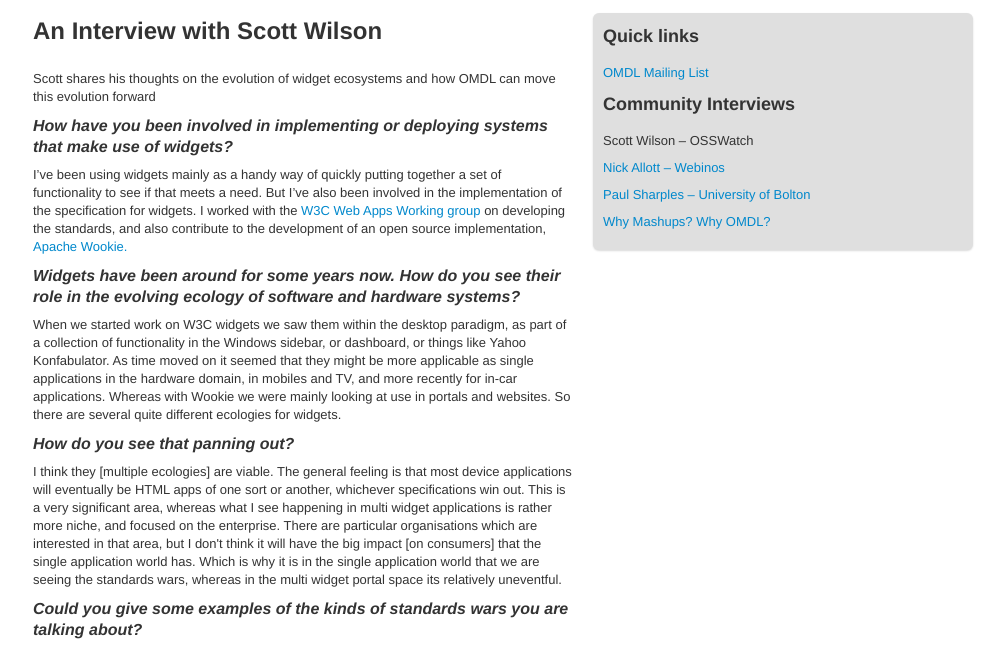
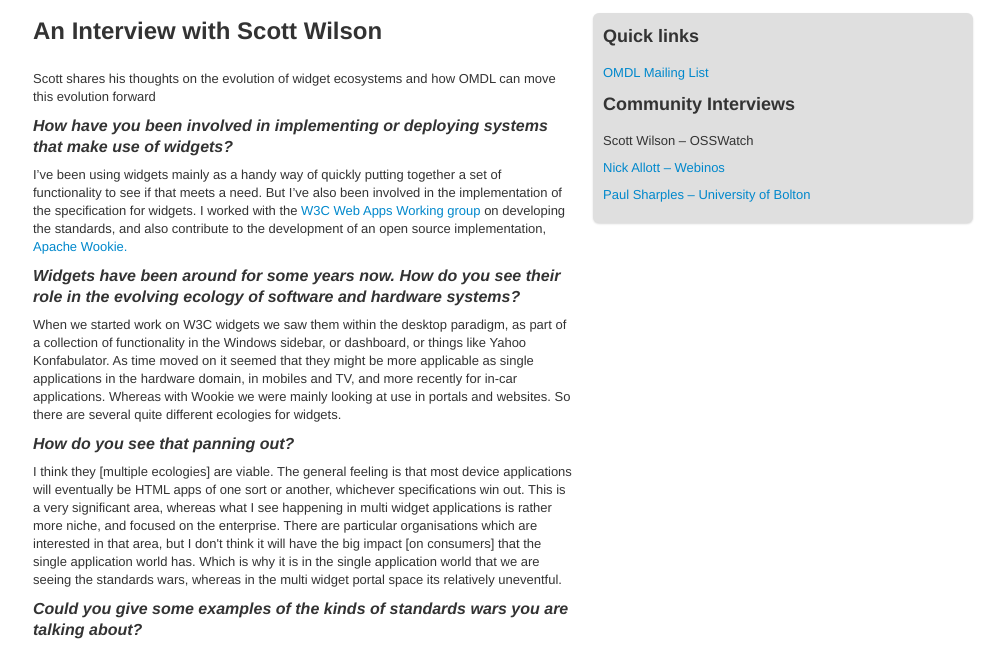
Before and after one commit to omdl/omdl.github.com, a plain HTML site: page wilson.html in a window 1280 px wide. Shown: the part 114-760 px from the top of the page, without its empty margins (137-1142 px from the left). Drawn offline with Linux system fonts and the light colour scheme.

Commit message:
Update wilson.html

```diff
--- a/wilson.html
+++ b/wilson.html
@@ -114,7 +114,6 @@ The enterprise case is where IWC makes more sense. The question is how much of t
             <p>Scott Wilson – OSSWatch</p>
             <p><a href="allott.html">Nick Allott – Webinos</a></p>
             <p><a href="sharples.html">Paul Sharples – University of Bolton</a></p>
-            <p><a href="johnson.html">Why Mashups? Why OMDL?</a></p>
           </div>
           </div>
         </div>
```
